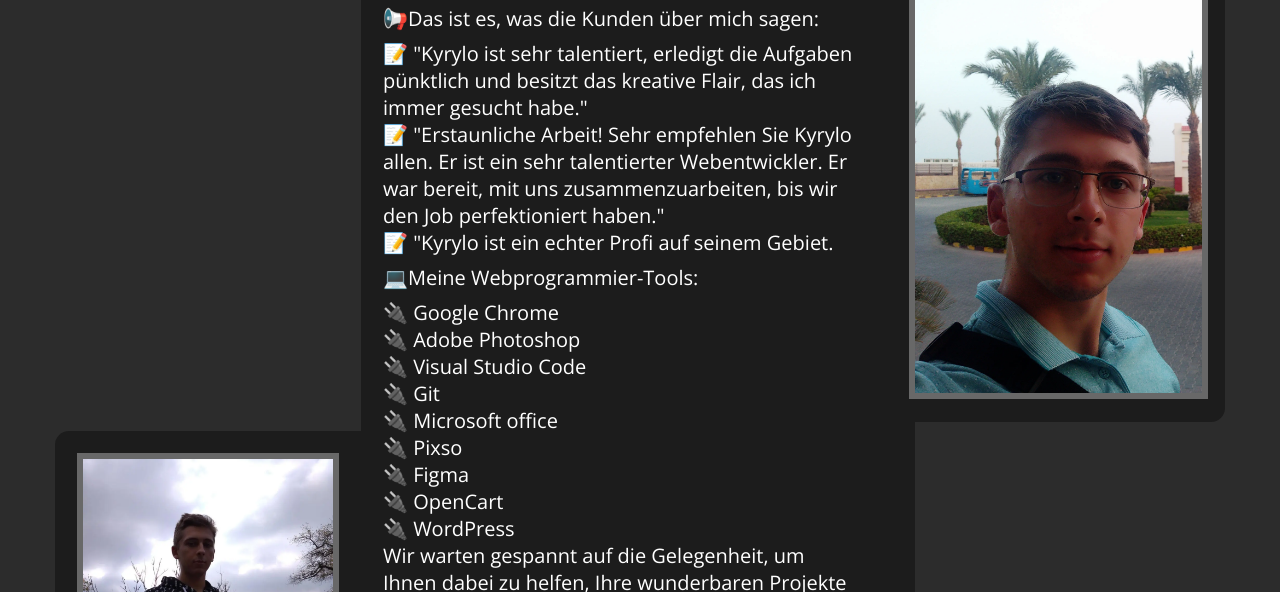
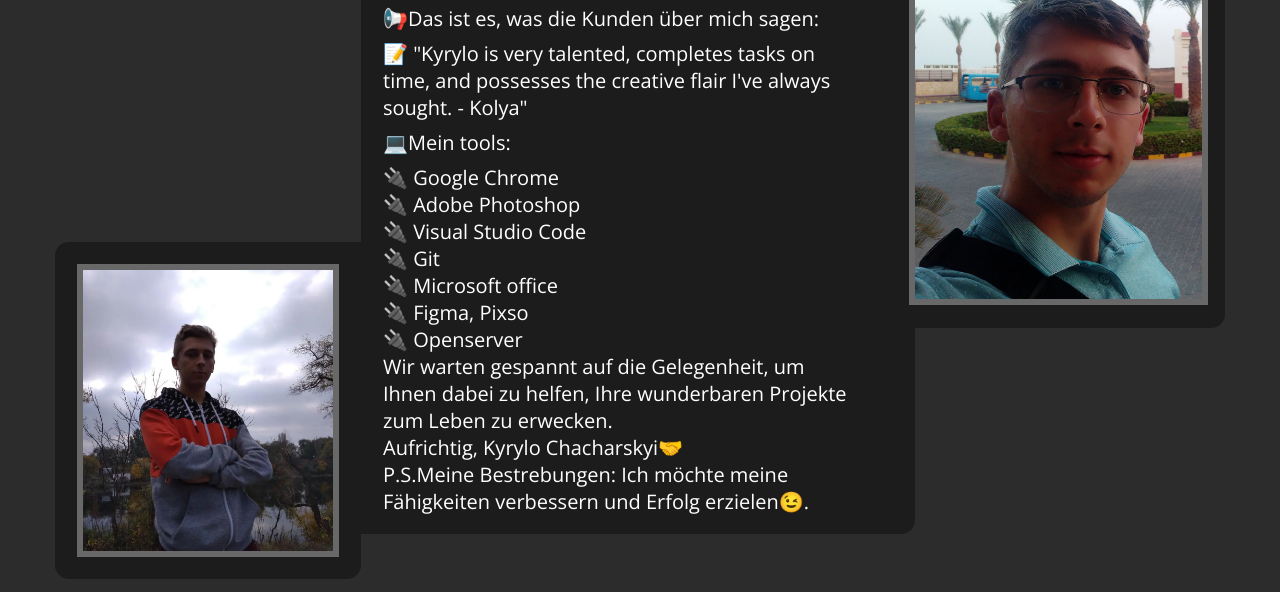
Before and after one commit to kirillchacha/portfolio, a plain HTML site: page index.html in a window 1280 px wide. Shown: the part 1441-2033 px from the top of the page. Drawn offline with nearby package versions, Linux system fonts and the light colour scheme.

Commit message:
Update index.html

```diff
--- a/index.html
+++ b/index.html
@@ -84,26 +84,19 @@
 							<h2 class="block-say-customers__headline">📢Das ist es, was die Kunden über mich sagen:
 							</h2>
 							<ul class="block-say-customers__list">
-								<li class="block-say-customers__item">📝 "Kyrylo ist sehr talentiert, erledigt die Aufgaben
-									pünktlich und besitzt das kreative Flair, das ich immer gesucht habe."</li>
-								<li class="block-say-customers__item">📝 "Erstaunliche Arbeit! Sehr empfehlen Sie Kyrylo allen.
-									Er ist ein sehr talentierter Webentwickler. Er war bereit, mit uns zusammenzuarbeiten, bis
-									wir den Job perfektioniert haben."</li>
-								<li class="block-say-customers__item">📝 "Kyrylo ist ein echter Profi auf seinem Gebiet.</li>
+								<li class="block-say-customers__item">📝 "Kyrylo is very talented, completes tasks on time, and possesses the creative flair I've always sought. - Kolya"</li>
 							</ul>
 						</div>
 						<div class="about-center-page__block-tools block-tools">
-							<h2 class="block-tools__headline">💻Meine Webprogrammier-Tools:</h2>
+							<h2 class="block-tools__headline">💻Mein tools:</h2>
 							<ul class="block-tools__list">
 								<li class="block-tools__item">🔌 Google Chrome</li>
 								<li class="block-tools__item">🔌 Adobe Photoshop</li>
 								<li class="block-tools__item">🔌 Visual Studio Code</li>
 								<li class="block-tools__item">🔌 Git</li>
 								<li class="block-tools__item">🔌 Microsoft office</li>
-								<li class="block-tools__item">🔌 Pixso</li>
-								<li class="block-tools__item">🔌 Figma</li>
-								<li class="block-tools__item">🔌 OpenCart</li>
-								<li class="block-tools__item">🔌 WordPress</li>
+								<li class="block-tools__item">🔌 Figma, Pixso</li>
+								<li class="block-tools__item">🔌 Openserver</li>
 							</ul>
 						</div>
 						<div class="about-center-page__block-Completion block-Completion">
```
